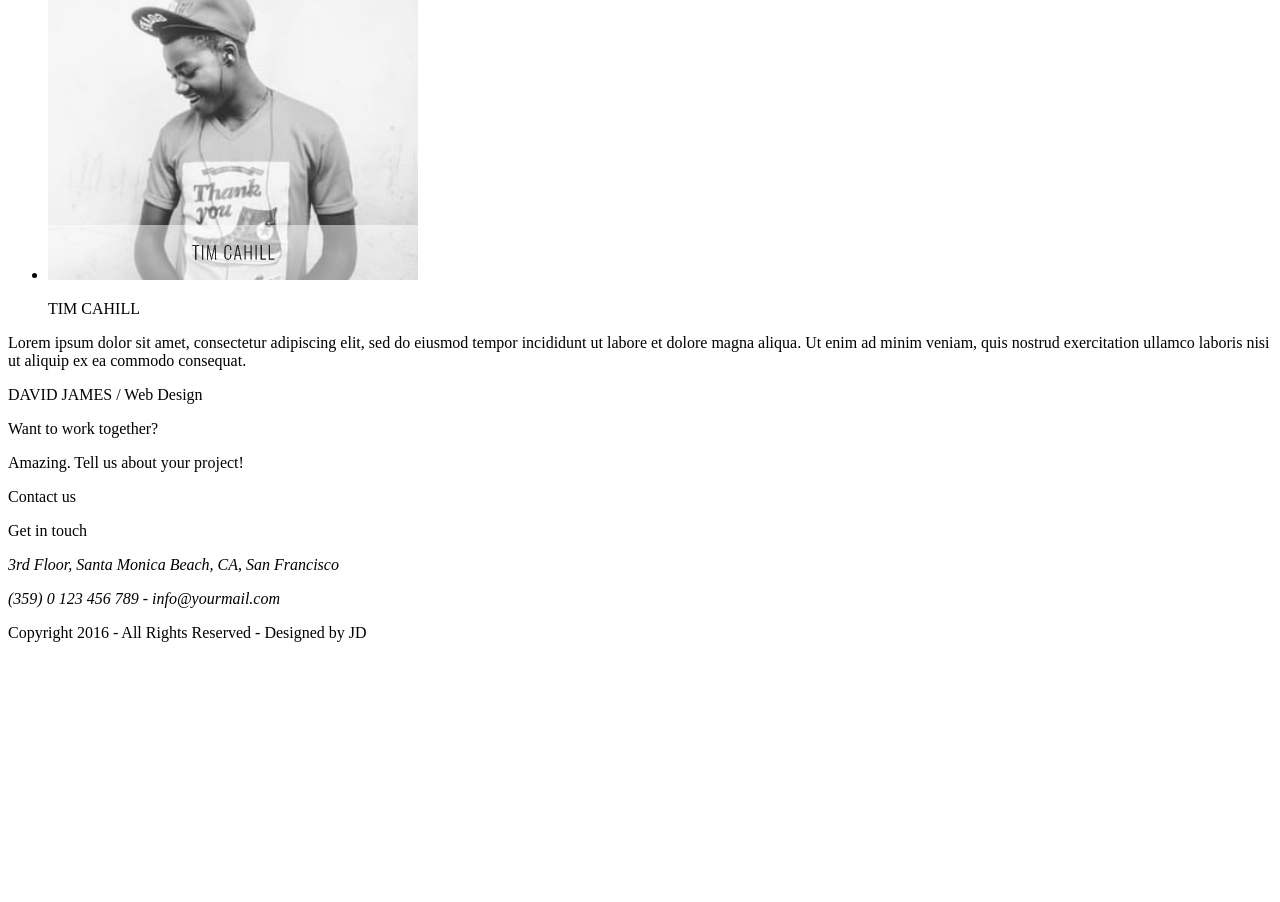
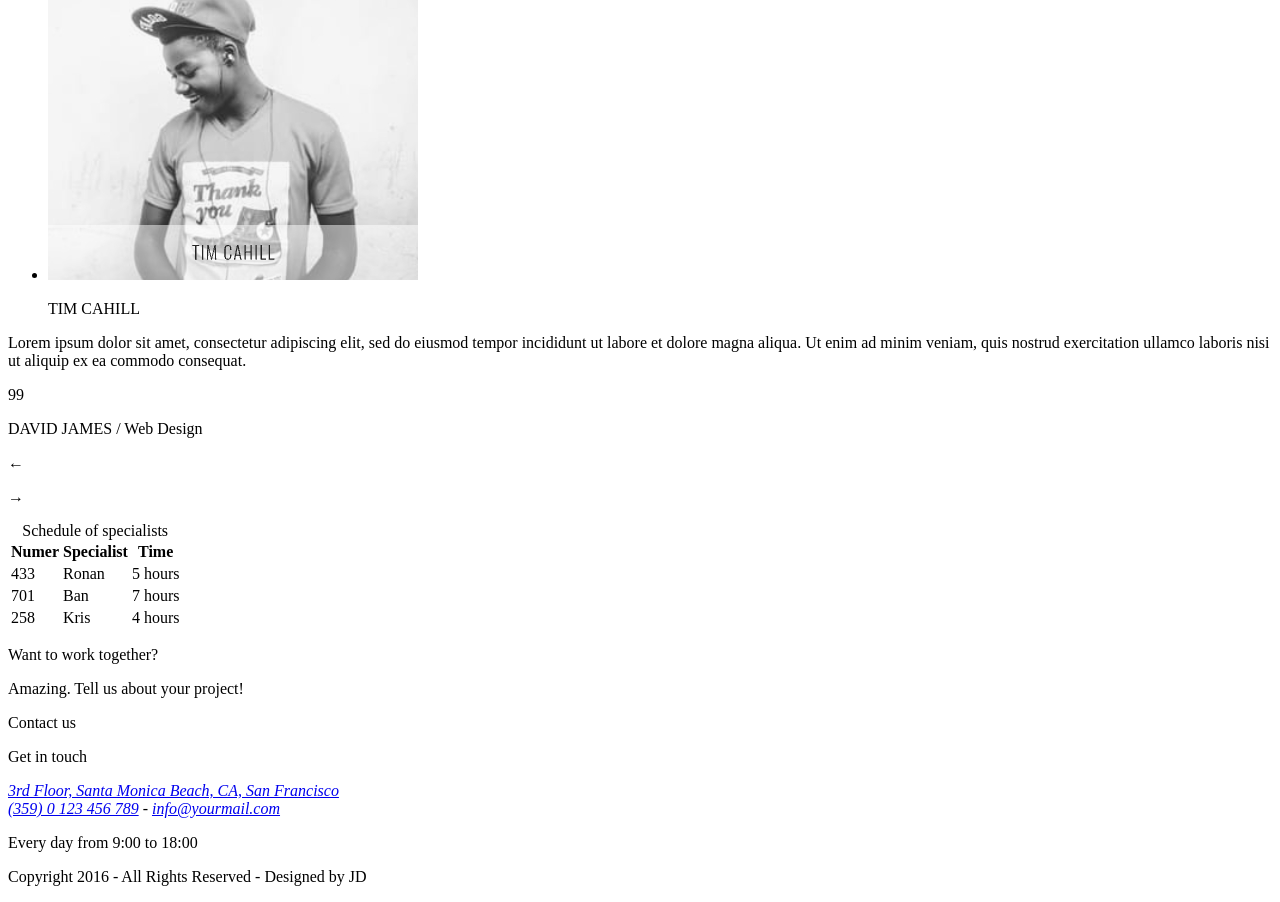
Before and after one commit to vkadi-budetak/Freebie_Agency, a plain HTML site: page index.html in a window 1280 px wide. Shown: the part 5015-5917 px from the top of the page. Before the commit the page ends 5673 px from the top, so only its background shows below. Drawn offline with Linux system fonts and the light colour scheme.

Commit message:
update index

```diff
--- a/index.html
+++ b/index.html
@@ -149,13 +149,54 @@
 
         <!-- Testimonial -->
         <section>
+            <h2 hidden>Testimonial</h2>
             <p>Lorem ipsum dolor sit amet, consectetur adipiscing elit, sed do eiusmod tempor incididunt ut labore et
                 dolore magna
                 aliqua. Ut enim ad minim veniam, quis nostrud exercitation ullamco laboris nisi ut aliquip ex ea commodo
                 consequat.</p>
+            <p>99</p>
             <p>DAVID JAMES / Web Design</p>
+            <p>&#8592;</p>
+            <p>&#8594;</p>
 
         </section>
+
+        <!-- Testimonial -->
+        <section>
+            <h2 hidden>Table marking</h2>
+            <table>
+                <caption>
+                    Schedule of specialists
+                </caption>
+                <thead>
+                    <tr>
+                        <th>Numer</th>
+                        <th>Specialist</th>
+                        <th>Time</th>
+                    </tr>
+                </thead>
+
+                <tbody>
+                    <tr>
+                        <td>433</td>
+                        <td>Ronan</td>
+                        <td>5 hours</td>
+                    </tr>
+                    <tr>
+                        <td>701</td>
+                        <td>Ban</td>
+                        <td>7 hours</td>
+                    </tr>
+                    <tr>
+                        <td>258</td>
+                        <td>Kris</td>
+                        <td>4 hours</td>
+                    </tr>
+                </tbody>
+            </table>
+        </section>
+
+
 
         <!-- Lets Work Together -->
         <section>
@@ -173,10 +214,17 @@
     <!-- Footer section -->
     <footer>
         <address>
-            <p>3rd Floor, Santa Monica Beach, CA, San Francisco</p>
-            <p>(359) 0 123 456 789 - info@yourmail.com</p>
-            <p>
+            <a href="https://maps.app.goo.gl/RFvLsHSaAXsUSp9QA" target="_blank" rel="noopener noreferrer">3rd Floor,
+                Santa Monica Beach, CA, San Francisco</a>
+
+            <div>
+                <a href="tel:(359)0123456789">(359) 0 123 456 789</a>
+                <span> - </span>
+                <a href="mailto:info@yourmail.com">info@yourmail.com</a>
+            </div>
+
         </address>
+        <p>Every day from <time datetime="09:00">9:00</time> to <time datetime="18:00">18:00</time></p>
         <p>Copyright 2016 - All Rights Reserved - Designed by JD</p>
     </footer>
 
```
